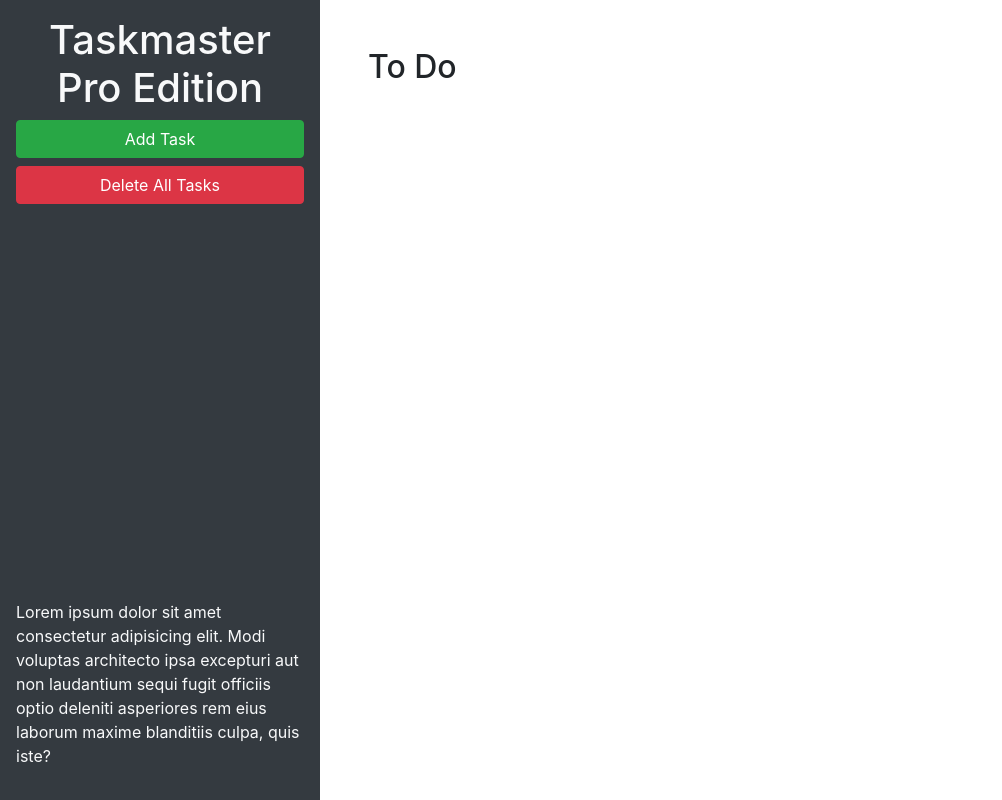
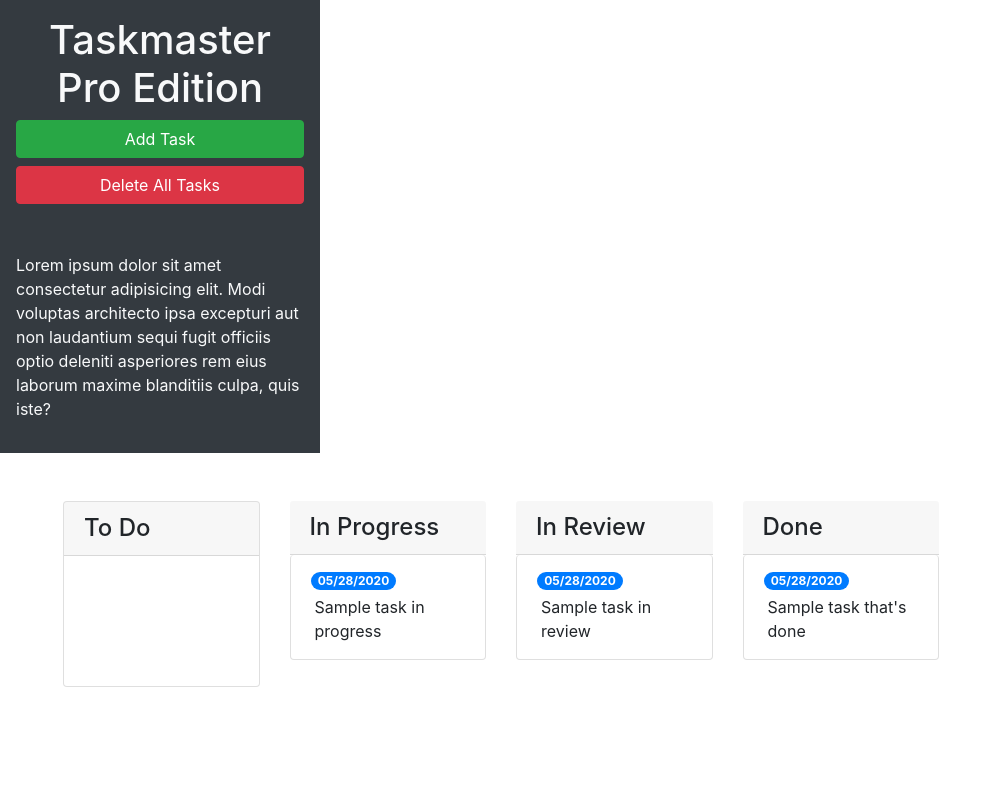
Before and after one commit to jacoblysaught/taskmaster-pro, a plain HTML site: page index.html in a window 1280 px wide. Shown: the whole page, without its empty margins (0-1002 px from the left). Drawn offline with nearby package versions, Linux system fonts and the light colour scheme.

Commit message:
created new task cards and new form look

```diff
--- a/index.html
+++ b/index.html
@@ -23,14 +23,49 @@
         laudantium sequi fugit officiis optio deleniti asperiores rem eius laborum maxime blanditiis culpa, quis iste?
       </p>
     </header>
-    <main class="col-12 col-lg-9">
-      <div class="m-5">
-        <h2>To Do</h2>
-        <ul id="list-toDo" class="list-group"> </ul>
+    <div class="m-5 row justify-content-around">
+      <!-- todo start -->
+      <div class="col-12 col-md-6 col-xl-3 mb-3">
+        <div class="card">
+          <h4 class="card-header">To Do</h4>
+          <ul id="list-toDo" class="list-group"></ul>
+        </div>
       </div>
-    </main>
-  </div>
-
+      <!-- todo end -->
+      <!-- in progress start -->
+      <div class="col-12 col-md-6 col-xl-3 mb-3">
+          <h4 class="card-header">In Progress</h4>
+          <ul id="list-inProgress" class="list-group">
+          <li class="list-group-item">
+            <span class="badge badge-primary badge-pill">05/28/2020</span>
+            <p class="m-1">Sample task in progress</p>
+          </li>
+        </ul>
+      </div>
+      <!-- in progress end -->
+      <!-- in review start -->
+      <div class="col-12 col-md-6 col-xl-3 mb-3">
+        <h4 class="card-header">In Review</h4>
+        <ul id="list-inReview" class="list-group">
+          <li class="list-group-item">
+            <span class="badge badge-primary badge-pill">05/28/2020</span>
+            <p class="m-1">Sample task in review</p>
+          </li>
+        </ul>
+      </div>
+      <!-- in review end -->
+      <!-- done start -->
+      <div class="col-12 col-md-6 col-xl-3 mb-3">
+        <h4 class="card-header">Done</h4 class=>
+        <ul id="list-done" class="list-group">
+          <li class="list-group-item">
+            <span class="badge badge-primary badge-pill">05/28/2020</span>
+            <p class="m-1">Sample task that's done</p>
+          </li>
+        </ul>
+      </div>
+      <!-- done end -->
+    </div>
   <!-- Modal -->
   <div class="modal fade" id="task-form-modal" tabindex="-1" role="dialog" aria-labelledby="task-form-modal"
     aria-hidden="true">
@@ -46,11 +81,11 @@
           <form>
             <div class="form-group">
               <label for="modalTaskDescription">Task description</label>
-              <textarea id="modalTaskDescription" rows="3"></textarea>
+              <textarea id="modalTaskDescription" rows="3" class="form-control"></textarea>
             </div>
             <div class="form-group">
               <label for="modalDueDate">Due date</label>
-              <input type="text" id="modalDueDate" placeholder="mm/dd/yyyy" autocomplete="off" />
+              <input type="text" class="form-control" id="modalDueDate" placeholder="mm/dd/yyyy" autocomplete="off" />
             </div>
           </form>
         </div>
```
Also changed, not shown: assets/js/script.js (line endings or trailing spaces).
